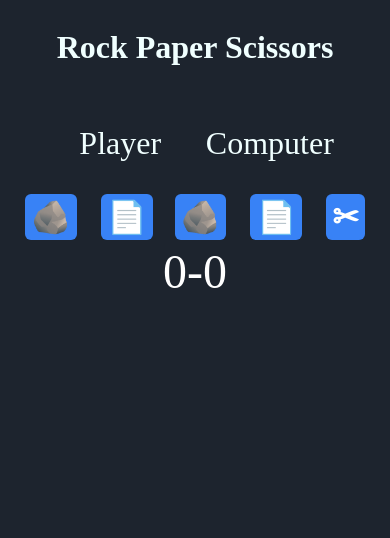
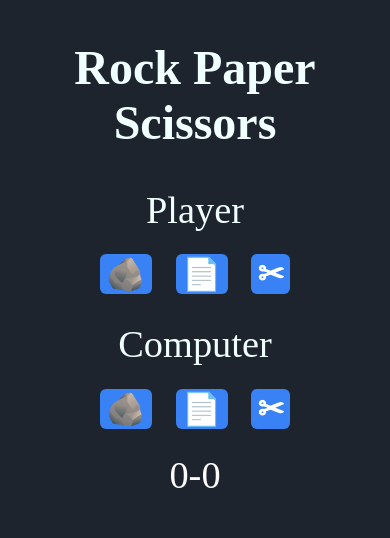
Before and after one commit to Kevklo/Rock_Paper_Scissors, a plain HTML site: page index.html in a window 390 px wide. Drawn offline with Linux system fonts and the light colour scheme.

Commit message:
Added small screen compatibility

```diff
--- a/script.js
+++ b/script.js
@@ -107,14 +107,18 @@ function finishMatch(won) {
     let win = document.createElement('p');
     win.innerText = "You Win";
     result.insertBefore(win, result.firstChild);
+    retry.innerText = "Play again?"
+    retry.setAttribute('style', 'visibility: visible');
   } else {
     document.querySelector('.score').innerText = "";
     document.querySelector('.description').innerText = "";
     let win = document.createElement('p');
     win.innerText = "You Lose";
     result.insertBefore(win, result.firstChild);
+    retry.innerText = "Retry?"
+    retry.setAttribute('style', 'visibility: visible');
   }
-  retry.setAttribute('style', 'visibility: visible');
+
 }
 
 let player_score = 0;
--- a/styles.css
+++ b/styles.css
@@ -1,5 +1,29 @@
 * {
   box-sizing: border-box;
+}
+
+@media (max-width: 800px){
+  .game {
+    display: flex  !important;
+    flex-direction: column  !important;
+    align-items: center;
+  }
+  .result p {
+    align-items: center !important;
+    justify-content: center  !important;
+    font-size: 80% !important;
+  }
+  .result button {
+    font-size: 50% !important;
+  }
+  .player_box p {
+    font-size: 120% !important;
+    margin: 15% 0 15% 0 !important;
+  }
+  .computer_box p {
+    font-size: 120% !important;
+    margin: 15% 0 15% 0 !important;
+  }
 }
 
 body {
@@ -14,7 +38,9 @@ main {
 
 .title {
   color: azure;
-  margin-bottom: 7%;
+  margin-bottom: 4%;
+  font-size: 300%;
+  text-align: center;
 }
 
 .game {
@@ -78,22 +104,39 @@ button {
 .result {
   display: flex;
   flex-direction: column;
+  justify-content: center;
   align-items: center;
   color: white;
   font-size: 300%;
-  margin-top: 0;
+  margin-top: 4%;
 }
 
-.description {
-  margin: 1% 0 1% 0;
+.result p {
+  margin: 1% 0 2% 0;
+  text-align: center;
 }
 
-.score {
-  margin: 1% 0 1% 0;
+.player_box p {
+  font-size: 150%;
+  margin: 6% 0 6% 0;
+}
+
+.computer_box p {
+  font-size: 150%;
+  margin: 6% 0 6% 0;
 }
 
 .retry {
-  font-size: 80%;
   visibility: hidden;
   width:auto;
+  padding: 3% 5% 3% 5%;
+  font-size: 80%;
 }
+
+.retry:hover {
+  cursor: pointer;
+}
+
+.retry:active {
+  background-color: #88ace7;
+}
```
